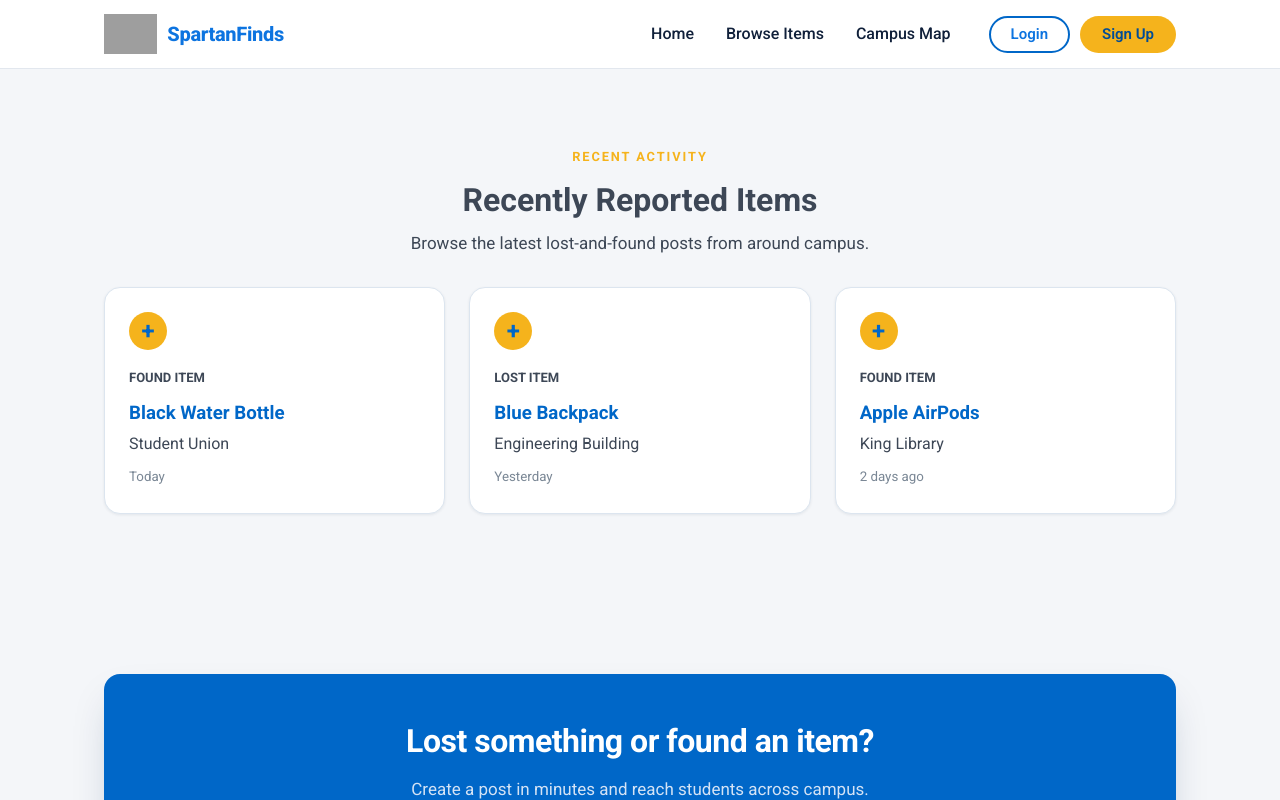
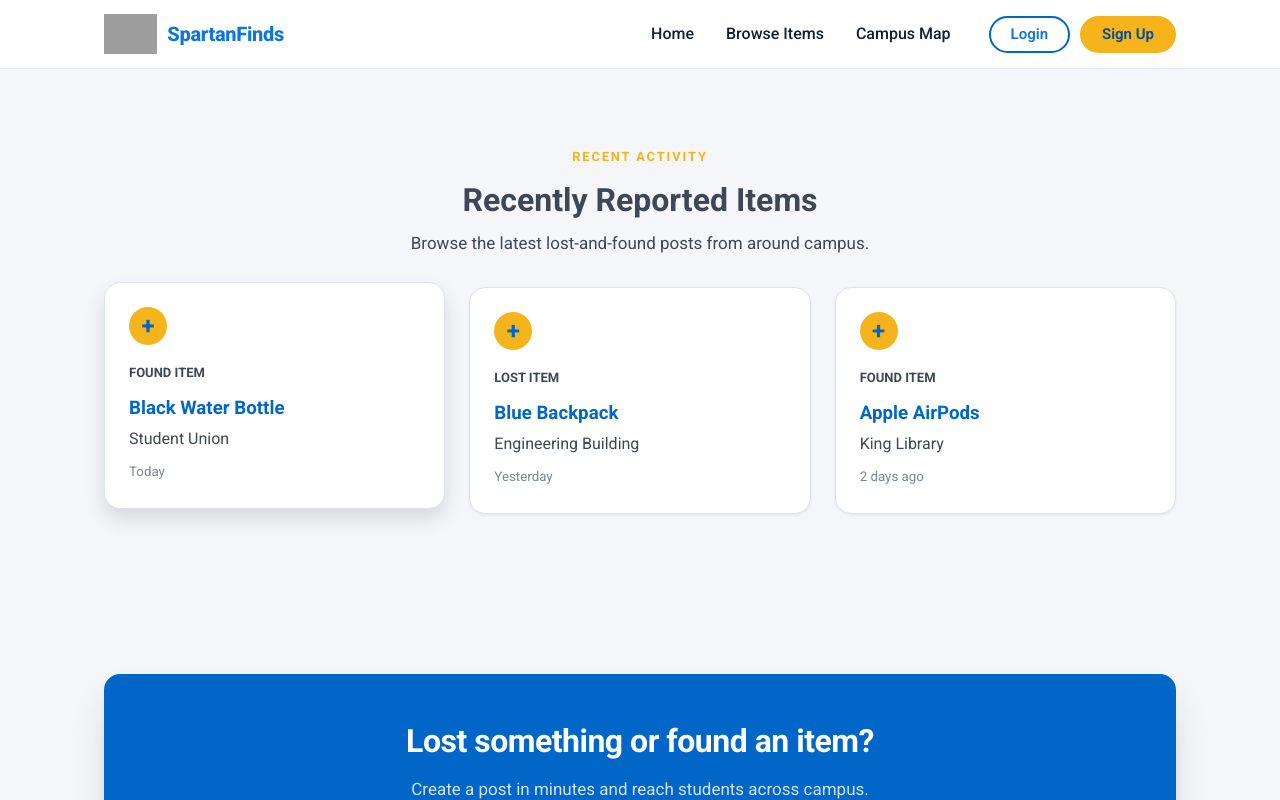
Before and after one commit to aarondtrng/CS157A-Team6, a React (Vite) app in the folder Frontend/: page / in a window 1280 px wide. In both pictures the pointer is over the element 274 px from the left and 1505 px from the top of the page. Shown: the part 1105-1905 px from the top of the page. Built offline with nearby package versions, Linux system fonts and the light colour scheme; grey boxes are pictures that could not be loaded.

Commit message:
Update RecentPosts.module.css

```diff
--- a/Frontend/src/components/RecentPosts.module.css
+++ b/Frontend/src/components/RecentPosts.module.css
@@ -118,6 +118,15 @@
   font-size: 2rem;
 }
 
+.card {
+  transition: transform 0.2s ease, box-shadow 0.2s ease;
+}
+
+.card:hover {
+  transform: translateY(-5px);
+  box-shadow: 0 10px 20px rgba(0, 0, 0, 0.12);
+}
+
 .subtitle {
   color: var(--text-muted);
   max-width: 700px;
```
